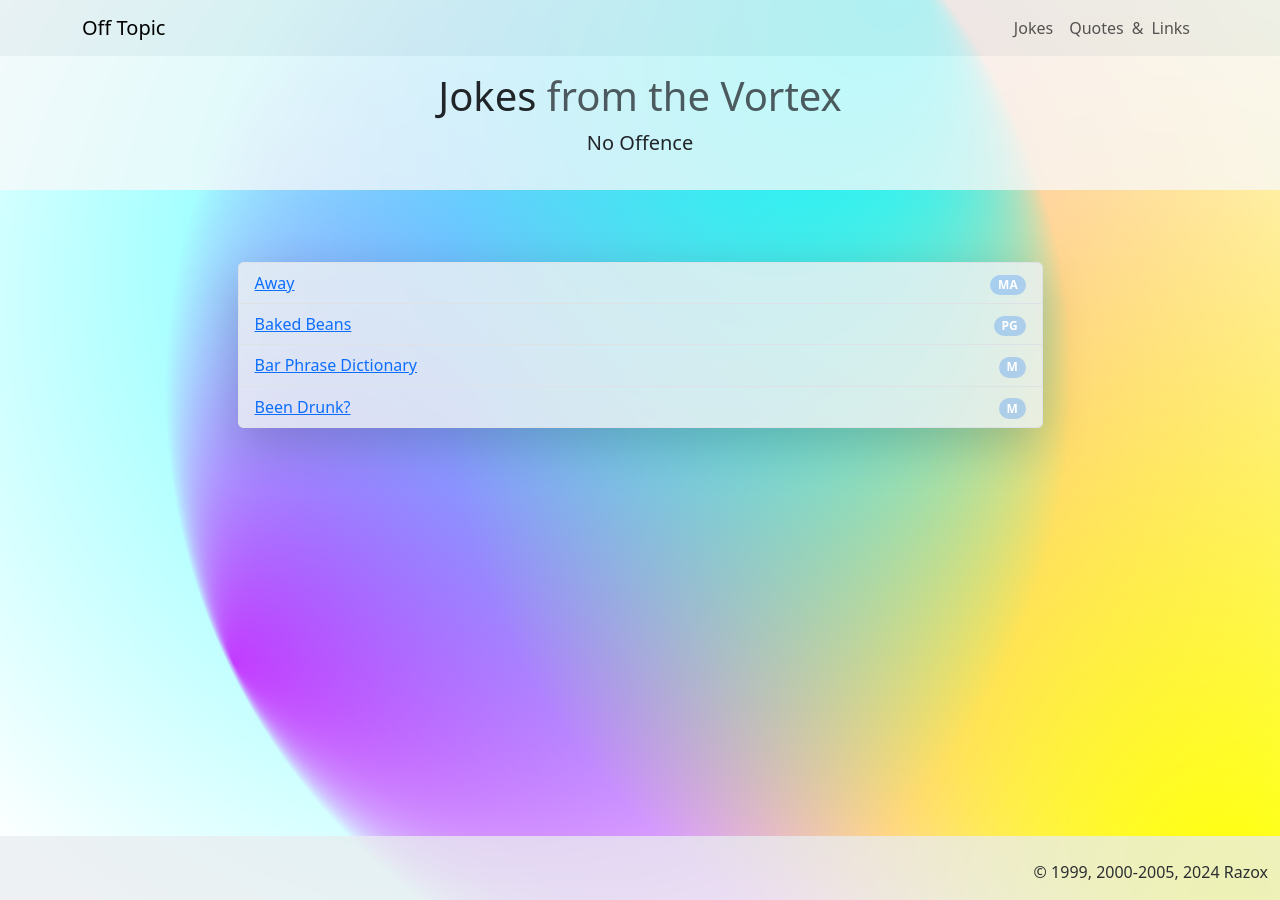
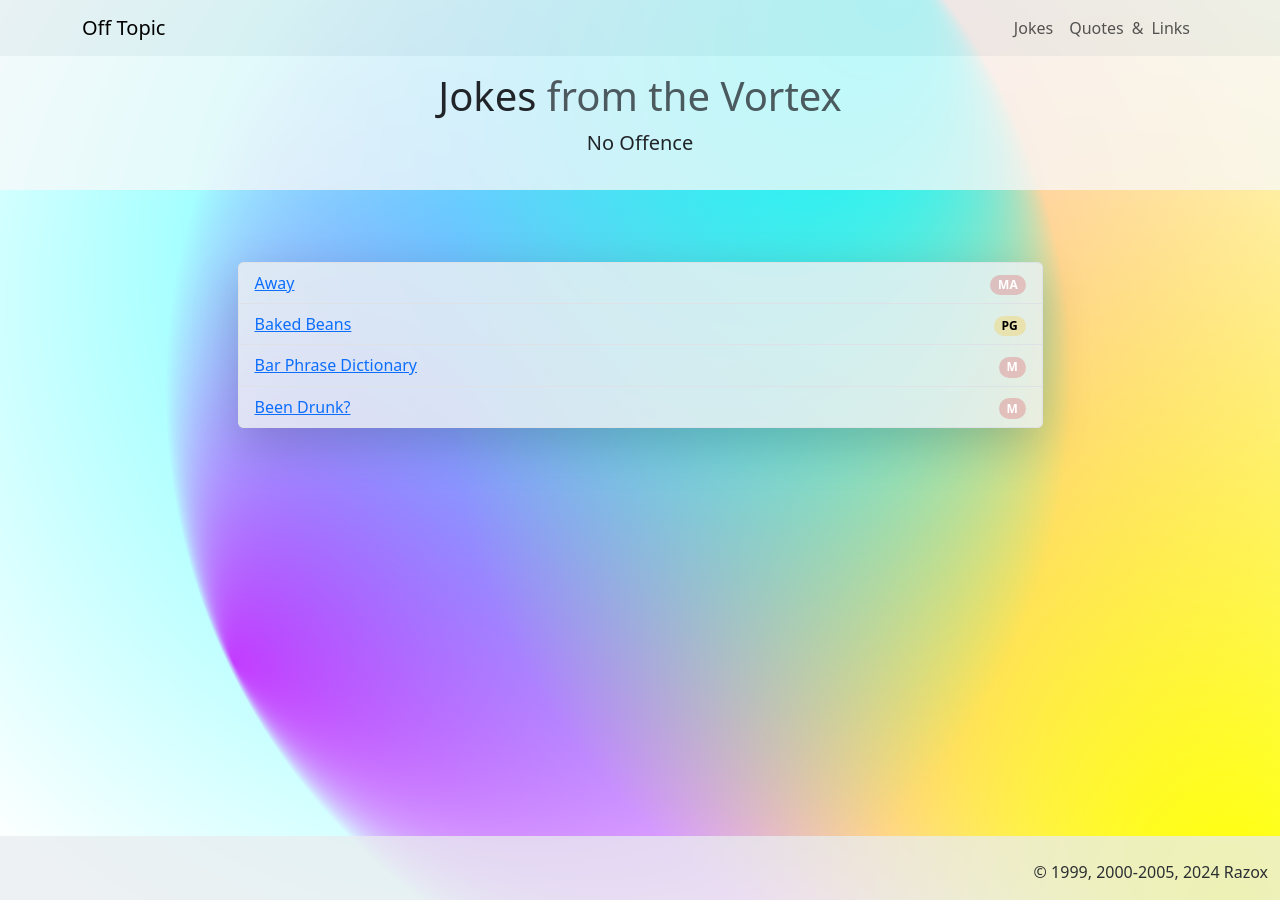
Before and after one commit to raz0x/razox, a Jekyll site: the page built from jokes.html, in a window 1280 px wide. Built offline with Jekyll 4.4.1, drawn with Linux system fonts in a browser that asks for light colours.

Commit message:
Update jokes.html

```diff
--- a/jokes.html
+++ b/jokes.html
@@ -12,7 +12,7 @@ lead: "No&nbsp;Offence"
     {% for joke in site.jokes %}
         <li class="list-group-item bg-body-tertiary bg-opacity-25 d-flex justify-content-between align-items-center">
             <a href="{{ joke.url }}" class="stretched-link">{{ joke.subject }}</a>
-            {% if joke.tags %}<div>{% for tag in joke.tags %} <span class="badge rounded-pill text-bg-primary">{{ tag }}</span> {% endfor %}</div>{% endif %}
+            {% if joke.tags %}<div>{% for tag in joke.tags %}<span class="badge rounded-pill text-bg-{% if tag == "MA" or tag == "M" %}danger{% elsif tag == "PG" %}warning{% else %}success{% endif %}">{{ tag }}</span>{% endfor %}</div>{% endif %}
         </li>
     {% endfor %}
     </ul>
```
